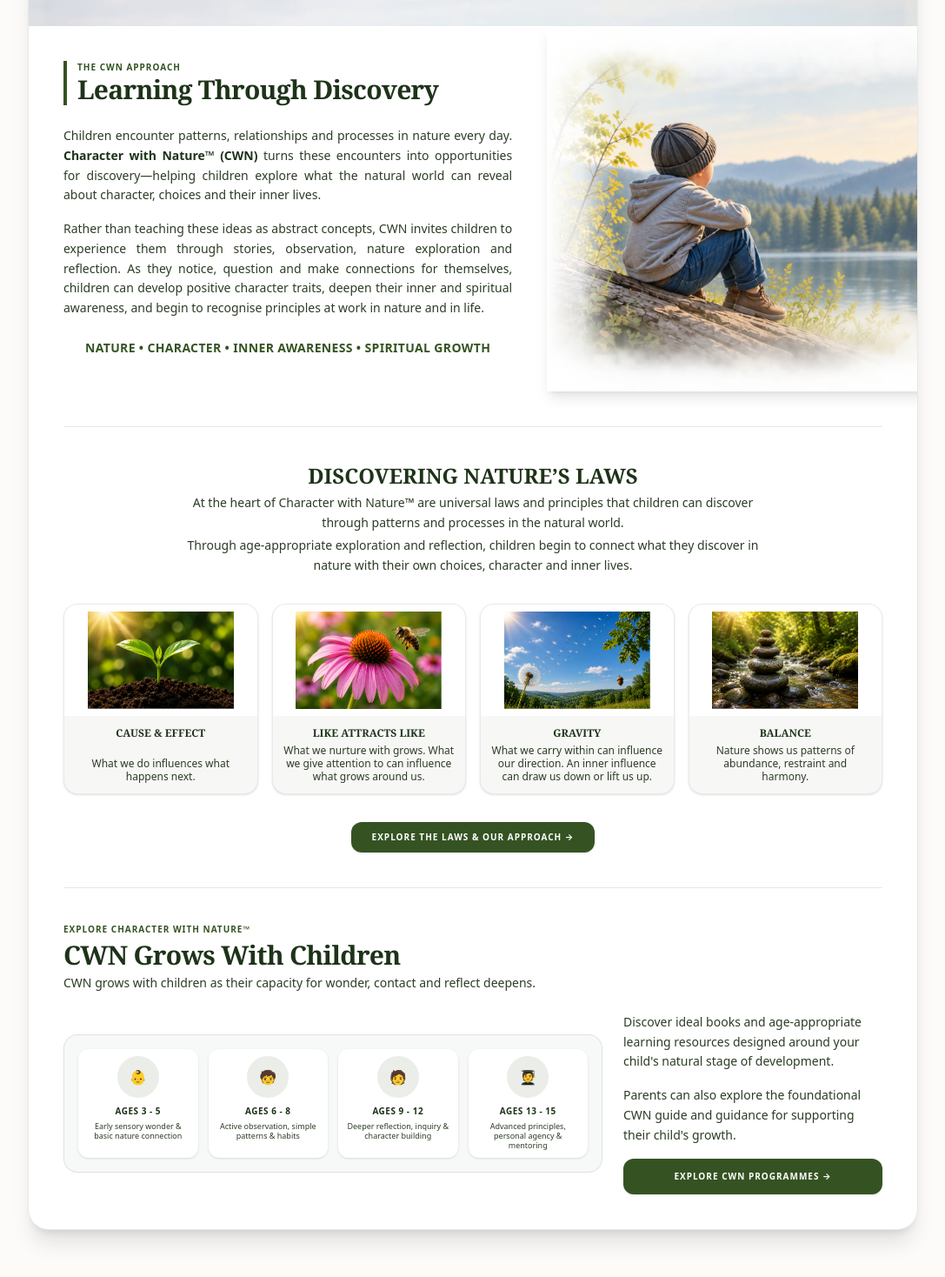
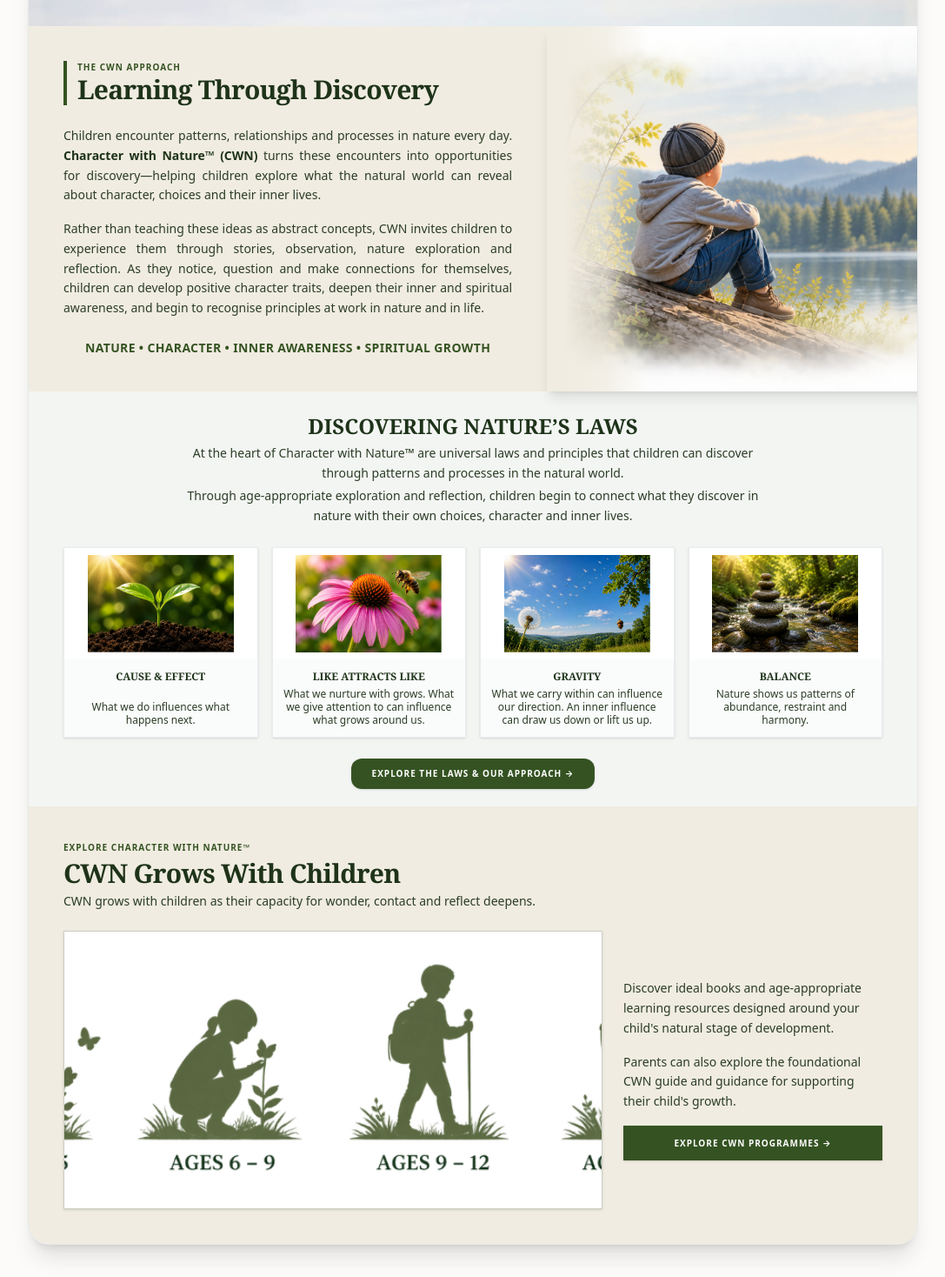
Before and after one commit to nnochirivincent/mch-platform, a React (Vite) app: page /character-with-nature in a window 1280 px wide. Shown: the part 348-1816 px from the top of the page at 87% size, without its empty margins (96-1183 px from the left). Built offline with nearby package versions, Linux system fonts and the light colour scheme.

Commit message:
new commit

```diff
--- a/src/components/CharacterwithNature.jsx
+++ b/src/components/CharacterwithNature.jsx
@@ -16,13 +16,11 @@ export default function CharacterwithNature() {
             />
           </div>
 
-          {/* Section 1 pulled completely out of body padding so its top touches the banner bottom */}
-          <div>
-
-            {/* Top portion containing Header Title and Image side-by-side starting right below banner */}
+          {/* Section 1: The CWN Approach with a Richer, Deeper Cream Background */}
+          <div className="bg-[#f0ece1]">
             <div className="grid lg:grid-cols-12 items-stretch">
 
-              {/* Left Column: Title & Text padded normally */}
+              {/* Left Column: Title & Text */}
               <div className="lg:col-span-7 p-6 sm:p-10 space-y-6 flex flex-col justify-center">
                 <div className="border-l-4 border-[#355322] pl-3">
                   <h3 className="text-[10px] uppercase tracking-widest font-extrabold text-[#355322]">
@@ -46,11 +44,12 @@ export default function CharacterwithNature() {
                 </div>
               </div>
 
-              {/* Right Column: Image starting precisely at the hero banner line */}
-              <div className="lg:col-span-5 relative h-full min-h-[300smp]:h-auto lg:-mr-10">
-                <div className="relative w-full h-full overflow-hidden shadow-lg border-b lg:border-b-0 border-[#23351a]/15 bg-emerald-950/5">
-                  {/* Solid to transparent white gradient covering the left edge */}
-                  <div className="absolute inset-y-0 left-0 w-20 bg-gradient-to-r from-white via-white/80 to-transparent pointer-events-none z-10 hidden sm:block"></div>
+              {/* Right Column: Image starting flush at the hero banner line */}
+              <div className="lg:col-span-5 relative h-full lg:-mr-10">
+                {/* Image container with left border matching the gradient color to hide the border */}
+                <div className="relative w-full h-full overflow-hidden shadow-lg border-b lg:border-b-0 border-[#23351a]/15 bg-emerald-950/5 lg:border-l-[20px] lg:border-l-[#f0ece1]">
+                  {/* Deeper Cream-to-transparent gradient mask on the left edge */}
+                  <div className="absolute inset-y-0 left-0 w-24 bg-gradient-to-r from-[#f0ece1] via-[#f0ece1]/80 to-transparent pointer-events-none z-10 hidden sm:block"></div>
 
                   <img
                     src="/cwn-2-image.png"
@@ -63,13 +62,8 @@ export default function CharacterwithNature() {
             </div>
           </div>
 
-          {/* Content Body for the rest of the sections */}
-          <div className="p-6 sm:p-10 space-y-10">
-
-            <hr className="border-gray-200" />
-
           {/* SECTION 2: DISCOVERING NATURE'S LAWS */}
-            <div className="space-y-6 text-center">
+          <div className="bg-[#f3f5f3] px-6 sm:px-10 pt-6 pb-5 space-y-5 text-center">
             <div className="max-w-2xl mx-auto space-y-1">
               <h3 className="text-xl sm:text-2xl font-serif font-extrabold text-[#1e3319]">
                 DISCOVERING NATURE’S LAWS
@@ -83,10 +77,10 @@ export default function CharacterwithNature() {
             </div>
 
             {/* 4 Cards Grid */}
-              <div className="grid grid-cols-2 lg:grid-cols-4 gap-4 pt-2">
+            <div className="grid grid-cols-2 lg:grid-cols-4 gap-4 pt-1">
 
               {/* Card 1: Cause & Effect */}
-                <div className="bg-[#fcfbf9] rounded-2xl overflow-hidden shadow-sm border border-gray-200/80 flex flex-col">
+              <div className="bg-white rounded-none overflow-hidden shadow-sm border border-gray-200/80 flex flex-col">
                 <div className="w-full h-32 bg-white relative overflow-hidden flex items-center justify-center p-2">
                   <img
                     src="/cwn-image-2.png"
@@ -103,7 +97,7 @@ export default function CharacterwithNature() {
               </div>
 
               {/* Card 2: Like Attracts Like */}
-                <div className="bg-[#fcfbf9] rounded-2xl overflow-hidden shadow-sm border border-gray-200/80 flex flex-col">
+              <div className="bg-white rounded-none overflow-hidden shadow-sm border border-gray-200/80 flex flex-col">
                 <div className="w-full h-32 bg-white relative overflow-hidden flex items-center justify-center p-2">
                   <img
                     src="/cwn-image-3.png"
@@ -120,7 +114,7 @@ export default function CharacterwithNature() {
               </div>
 
               {/* Card 3: Gravity */}
-                <div className="bg-[#fcfbf9] rounded-2xl overflow-hidden shadow-sm border border-gray-200/80 flex flex-col">
+              <div className="bg-white rounded-none overflow-hidden shadow-sm border border-gray-200/80 flex flex-col">
                 <div className="w-full h-32 bg-white relative overflow-hidden flex items-center justify-center p-2">
                   <img
                     src="/cwn-image-4.png"
@@ -137,7 +131,7 @@ export default function CharacterwithNature() {
               </div>
 
               {/* Card 4: Balance */}
-                <div className="bg-[#fcfbf9] rounded-2xl overflow-hidden shadow-sm border border-gray-200/80 flex flex-col">
+              <div className="bg-white rounded-none overflow-hidden shadow-sm border border-gray-200/80 flex flex-col">
                 <div className="w-full h-32 bg-white relative overflow-hidden flex items-center justify-center p-2">
                   <img
                     src="/cwn-image-5.png"
@@ -156,7 +150,7 @@ export default function CharacterwithNature() {
             </div>
 
             {/* Button: Explore the Laws */}
-              <div className="pt-2">
+            <div className="pt-1">
               <button
                 type="button"
                 className="bg-[#355322] hover:bg-[#2c441b] text-white font-bold text-[10px] uppercase tracking-widest px-6 py-2.5 rounded-xl shadow transition"
@@ -167,10 +161,8 @@ export default function CharacterwithNature() {
 
           </div>
 
-            <hr className="border-gray-200" />
-
           {/* SECTION 3: EXPLORE CHARACTER WITH NATURE - CWN GROWS WITH CHILDREN */}
-            <div className="space-y-6">
+          <div className="bg-[#f0ece1] p-6 sm:p-10 space-y-6">
             <div className="space-y-1">
               <h3 className="text-[10px] uppercase tracking-widest font-extrabold text-[#355322]">
                 EXPLORE CHARACTER WITH NATURE™
@@ -185,49 +177,13 @@ export default function CharacterwithNature() {
 
             <div className="grid lg:grid-cols-12 gap-6 items-center">
 
-                {/* 4 Age Milestones Layout */}
-                <div className="lg:col-span-8 grid grid-cols-2 sm:grid-cols-4 gap-3 bg-emerald-950/[0.03] p-4 rounded-2xl border border-emerald-950/10">
-
-                  <div className="flex flex-col items-center text-center space-y-2 p-2 bg-white rounded-xl shadow-sm">
-                    <div className="w-12 h-12 rounded-full bg-[#355322]/10 flex items-center justify-center text-[#355322] font-bold">
-                      👶
-                    </div>
-                    <div>
-                      <h5 className="font-bold text-[#1e3319] text-[10px] uppercase tracking-wider">AGES 3 - 5</h5>
-                      <p className="text-[9px] text-[#2c3d26] leading-tight pt-1">Early sensory wonder & basic nature connection</p>
-                    </div>
-                  </div>
-
-                  <div className="flex flex-col items-center text-center space-y-2 p-2 bg-white rounded-xl shadow-sm">
-                    <div className="w-12 h-12 rounded-full bg-[#355322]/10 flex items-center justify-center text-[#355322] font-bold">
-                      🧒
-                    </div>
-                    <div>
-                      <h5 className="font-bold text-[#1e3319] text-[10px] uppercase tracking-wider">AGES 6 - 8</h5>
-                      <p className="text-[9px] text-[#2c3d26] leading-tight pt-1">Active observation, simple patterns & habits</p>
-                    </div>
-                  </div>
-
-                  <div className="flex flex-col items-center text-center space-y-2 p-2 bg-white rounded-xl shadow-sm">
-                    <div className="w-12 h-12 rounded-full bg-[#355322]/10 flex items-center justify-center text-[#355322] font-bold">
-                      🧑
-                    </div>
-                    <div>
-                      <h5 className="font-bold text-[#1e3319] text-[10px] uppercase tracking-wider">AGES 9 - 12</h5>
-                      <p className="text-[9px] text-[#2c3d26] leading-tight pt-1">Deeper reflection, inquiry & character building</p>
-                    </div>
-                  </div>
-
-                  <div className="flex flex-col items-center text-center space-y-2 p-2 bg-white rounded-xl shadow-sm">
-                    <div className="w-12 h-12 rounded-full bg-[#355322]/10 flex items-center justify-center text-[#355322] font-bold">
-                      🧑‍🎓
-                    </div>
-                    <div>
-                      <h5 className="font-bold text-[#1e3319] text-[10px] uppercase tracking-wider">AGES 13 - 15</h5>
-                      <p className="text-[9px] text-[#2c3d26] leading-tight pt-1">Advanced principles, personal agency & mentoring</p>
-                    </div>
-                  </div>
-
+              {/* Single Full Image Container replacing the 4 age milestones */}
+              <div className="lg:col-span-8 w-full h-64 sm:h-80 bg-emerald-950/5 rounded-none overflow-hidden border border-emerald-950/10 shadow-sm">
+                <img
+                  src="/cwn-children-image.png"
+                  alt="CWN Grows With Children"
+                  className="w-full h-full object-cover object-center rounded-none"
+                />
               </div>
 
               {/* Right Description & CTA */}
@@ -241,7 +197,7 @@ export default function CharacterwithNature() {
                 <div>
                   <button
                     type="button"
-                      className="w-full bg-[#355322] hover:bg-[#2c441b] text-white font-bold text-[10px] uppercase tracking-widest py-3 px-4 rounded-xl shadow transition text-center"
+                    className="w-full bg-[#355322] hover:bg-[#2c441b] text-white font-bold text-[10px] uppercase tracking-widest py-3 px-4 rounded-none shadow transition text-center"
                   >
                     EXPLORE CWN PROGRAMMES →
                   </button>
@@ -253,8 +209,6 @@ export default function CharacterwithNature() {
           </div>
 
         </div>
-
-        </div>
       </ScrollFade>
     </div>
   );
```
Also changed, not shown: public/cwn-children-image.png (added). Lines whose indentation alone changed are shown as unchanged.
